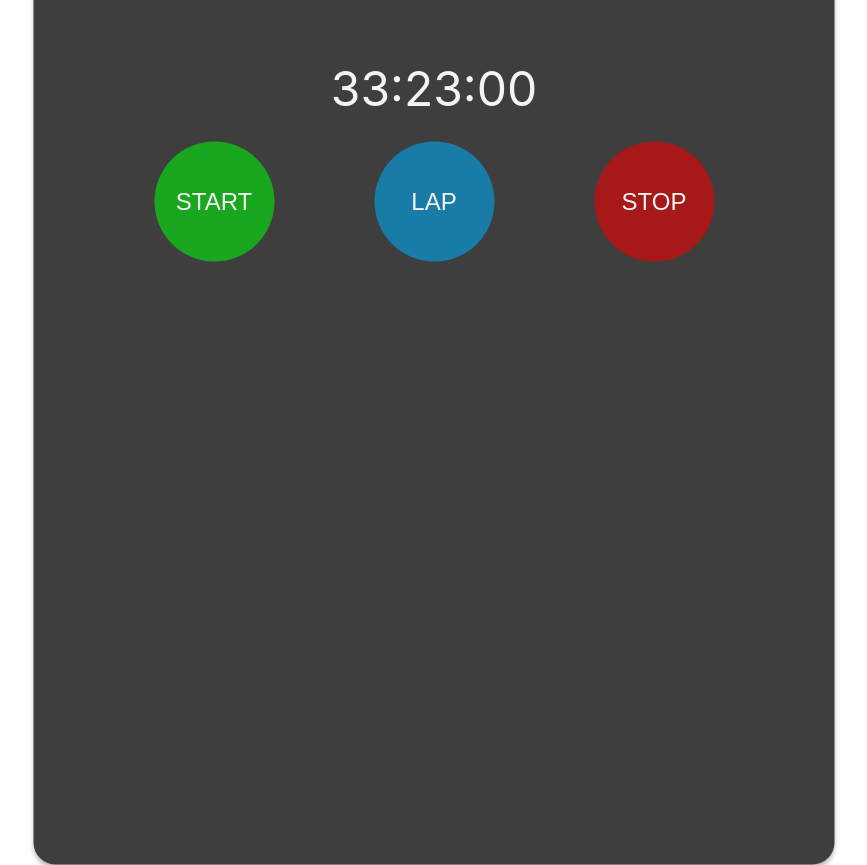
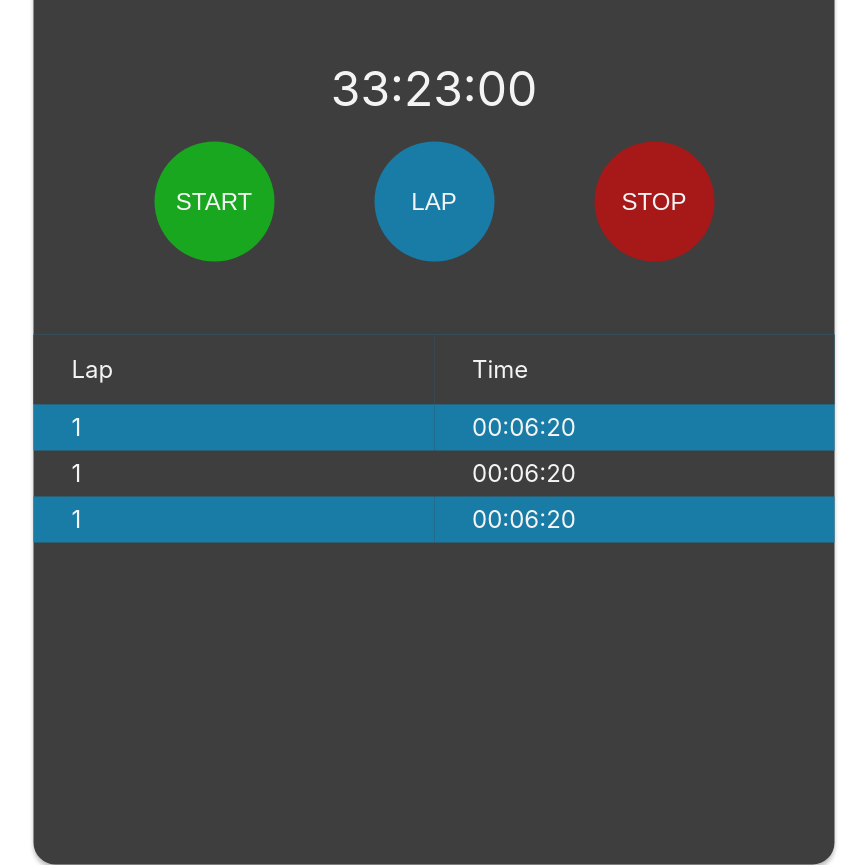
Before and after one commit to Minaghoreshi/stop-watch, a React (Create React App) app: page / in a window 1280 px wide. Shown: the whole page, without its empty margins (206-1073 px from the left). Built offline with nearby package versions, Linux system fonts and the light colour scheme.

Commit message:
style: implement lap section style

```diff
--- a/src/App.css
+++ b/src/App.css
@@ -12,5 +12,6 @@
   flex-direction: column;
   align-items: center;
   padding-top: 100px;
+  gap: 50px;
   /* justify-content: center; */
 }
--- a/src/Components/Lap/Lap.jsx
+++ b/src/Components/Lap/Lap.jsx
@@ -1,3 +1,29 @@
 import React from "react";
 import styles from "./Lap.module.css";
-export default function Lap() {}
+export default function Lap() {
+  return (
+    <table className={styles.table}>
+      <thead>
+        <tr>
+          <th>Lap</th>
+          <th>Time</th>
+          {/* Add more columns as needed */}
+        </tr>
+      </thead>
+      <tbody>
+        <tr>
+          <td>1</td>
+          <td>00:06:20</td>
+        </tr>{" "}
+        <tr>
+          <td>1</td>
+          <td>00:06:20</td>
+        </tr>{" "}
+        <tr>
+          <td>1</td>
+          <td>00:06:20</td>
+        </tr>
+      </tbody>
+    </table>
+  );
+}
--- a/src/Components/Lap/Lap.module.css
+++ b/src/Components/Lap/Lap.module.css
@@ -1,3 +1,32 @@
-.test {
-  color: red;
+.table {
+  width: 100%;
+  /* padding-left: 38px; */
+  color: #f4f4f4;
+  border-collapse: collapse;
+  border-spacing: 0;
 }
+th {
+  text-align: left;
+  font-size: 24px;
+  font-weight: 400;
+  width: 50%;
+  height: 70px;
+  padding: 0 0 0 38px;
+  background-color: #3e3e3e;
+}
+td {
+  font-size: 24px;
+  font-style: normal;
+  font-weight: 400;
+  height: 46px;
+  padding: 0;
+  border: none;
+  padding-left: 38px;
+}
+table tr:nth-child(even) {
+  background-color: transparent;
+}
+
+table tr:nth-child(odd) {
+  background-color: #187ca7;
+}
```
